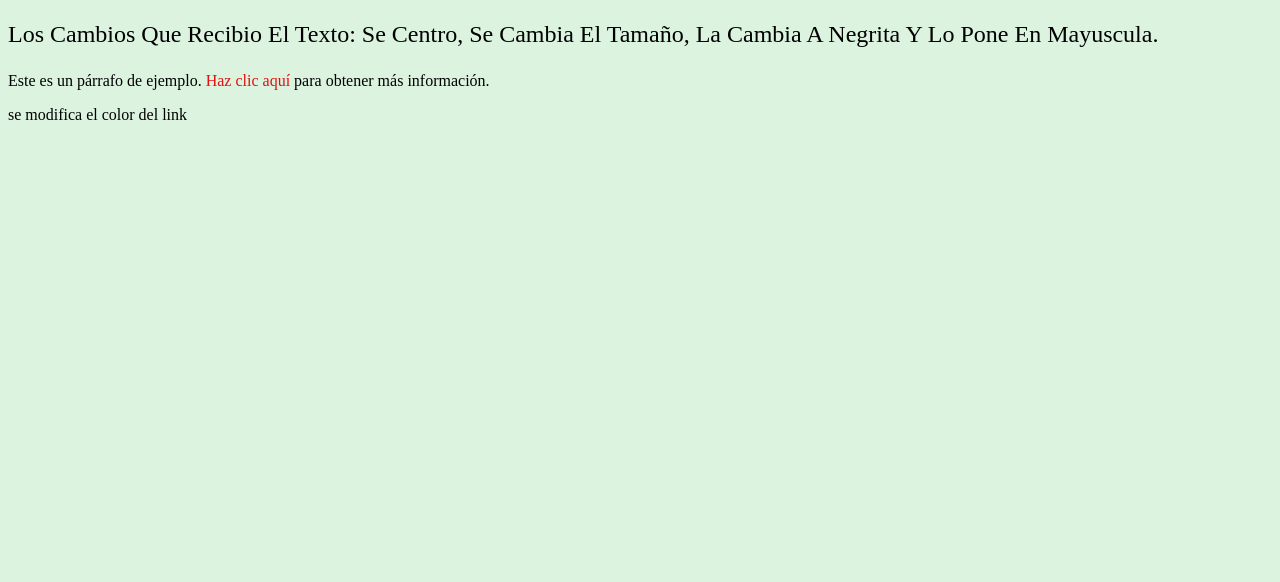
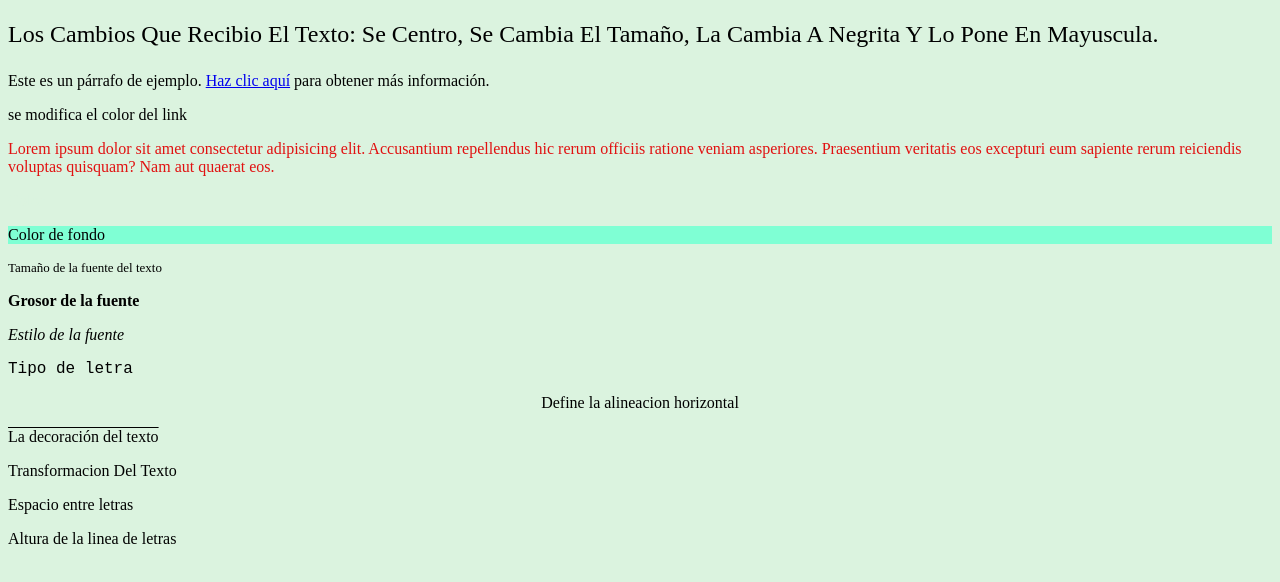
Before and after one commit to agosttina/web1-css-basico, a plain HTML site: page practica.html in a window 1280 px wide. Shown: the part 134-716 px from the top of the page. Drawn offline with Linux system fonts and the light colour scheme.

Commit message:
finalizado

```diff
--- a/estilos/estilos.css
+++ b/estilos/estilos.css
@@ -32,7 +32,42 @@ body {
     background-color: #dbf3df;
     /* modificar el color a elección */
 }
-p a {
+
+.a {
     color: #e11111;
     text-decoration: none;
-    }
+
+}
+.c {
+color:#dbf3df
+}
+.bc {
+    background-color: aquamarine;
+}
+.fs {
+    font-size: small;
+}
+.fw {
+    font-weight: 800;
+}
+.fst {
+    font-style: oblique;
+}
+.ff {
+    font-family:'Courier New', Courier, monospace
+}
+.ta {
+    text-align: center;
+}
+.td {
+    text-decoration:overline;
+}
+.tt {
+    text-transform:capitalize;
+}
+.ls {
+letter-spacing:inherit;
+}
+.lh {
+    line-height:inherit;
+}
--- a/practica.html
+++ b/practica.html
@@ -16,9 +16,28 @@
         <h2 style="color: rgb(58, 105, 233);">Nombre y apellido: Agostina Fuentes</h1>
     </header>
     <main>
-<p class="parrafo">los cambios que recibio el texto: se centro, se cambia el tamaño, la cambia a negrita y lo pone en mayuscula.</p>
-<p>Este es un párrafo de ejemplo. <a href="https://practica.css.com/documents">Haz clic aquí</a> para obtener más información.</p>
-<p>se modifica el color del link</p>
+        <p class="parrafo">los cambios que recibio el texto: se centro, se cambia el tamaño, la cambia a negrita y lo
+            pone en mayuscula.</p>
+        <p>Este es un párrafo de ejemplo. <a href="https://practica.css.com/documents">Haz clic aquí</a> para obtener
+            más información.</p>
+        <p>se modifica el color del link</p>
+        <p class="a">Lorem ipsum dolor sit amet consectetur adipisicing elit. Accusantium repellendus hic rerum officiis
+            ratione veniam asperiores. Praesentium veritatis eos excepturi eum sapiente rerum reiciendis voluptas
+            quisquam? Nam aut quaerat eos.</p>
+        <!--Utiliza las propiedades de CSS que se han presentado, como font-weight. Crea un ejemplo para cada una de ellas utilizando una clase para cada una.
+-->
+        <p class="c">Color</p>
+        <p class="bc">Color de fondo</p>
+        <p class="fs">Tamaño de la fuente del texto</p>
+        <p class="fw">Grosor de la fuente</p>
+        <p class="fst">Estilo de la fuente</p>
+        <p class="ff">Tipo de letra</p>
+        <p class="ta">Define la alineacion horizontal</p>
+        <p class="td">La decoración del texto</p>
+        <p class="tt">Transformacion del texto</p>
+        <p class="ls">Espacio entre letras</p>
+        <p class="lh">Altura de la linea de letras</p>
+
     </main>
 </body>
 
```
